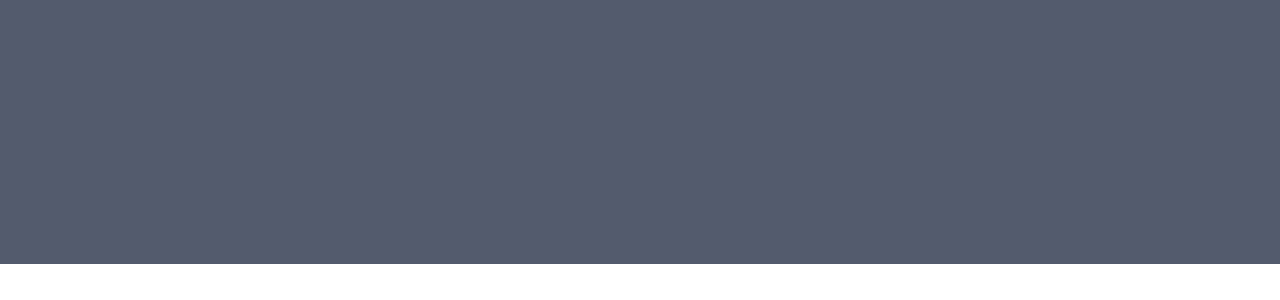
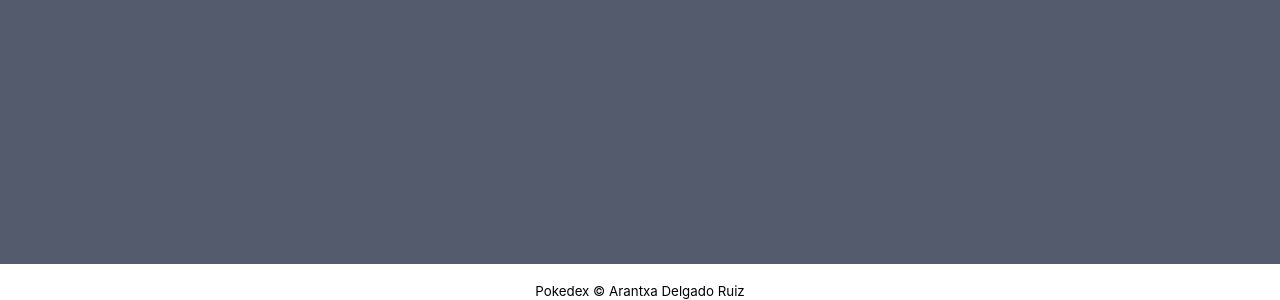
Before and after one commit to ArantxaDR/Pokedex, a React (Create React App) app: page / in a window 1280 px wide. Shown: the part 1836-2136 px from the top of the page. Built offline with nearby package versions, Linux system fonts and the light colour scheme.

Commit message:
create header and footer

```diff
--- a/src/components/App.js
+++ b/src/components/App.js
@@ -2,17 +2,18 @@ import React from "react";
 import PokeJson from "../data/PokeJson.json";
 import PokeList from "./PokeList.js";
 import "../stylesheets/App.css";
+import Header from "./Header.js";
+import Footer from "./Footer.js";
 
 class App extends React.Component {
   render() {
     return (
       <div className="App">
-        <header className="App-header">
-          <h1>Pokedex</h1>
-        </header>
+        <Header />
         <main className="pokeMain">
           <PokeList Pokemon={PokeJson} />
         </main>
+        <Footer />
       </div>
     );
   }
--- /dev/null
+++ b/src/components/Footer.js
@@ -0,0 +1,12 @@
+import React from "react";
+
+class Footer extends React.Component {
+  render() {
+    return (
+      <footer className="App-footer">
+        <small>Pokedex &copy; Arantxa Delgado Ruiz</small>
+      </footer>
+    );
+  }
+}
+export default Footer;
--- /dev/null
+++ b/src/components/Header.js
@@ -0,0 +1,12 @@
+import React from "react";
+
+class Header extends React.Component {
+  render() {
+    return (
+      <header className="App-header">
+        <h1>Pokedex</h1>
+      </header>
+    );
+  }
+}
+export default Header;
```
